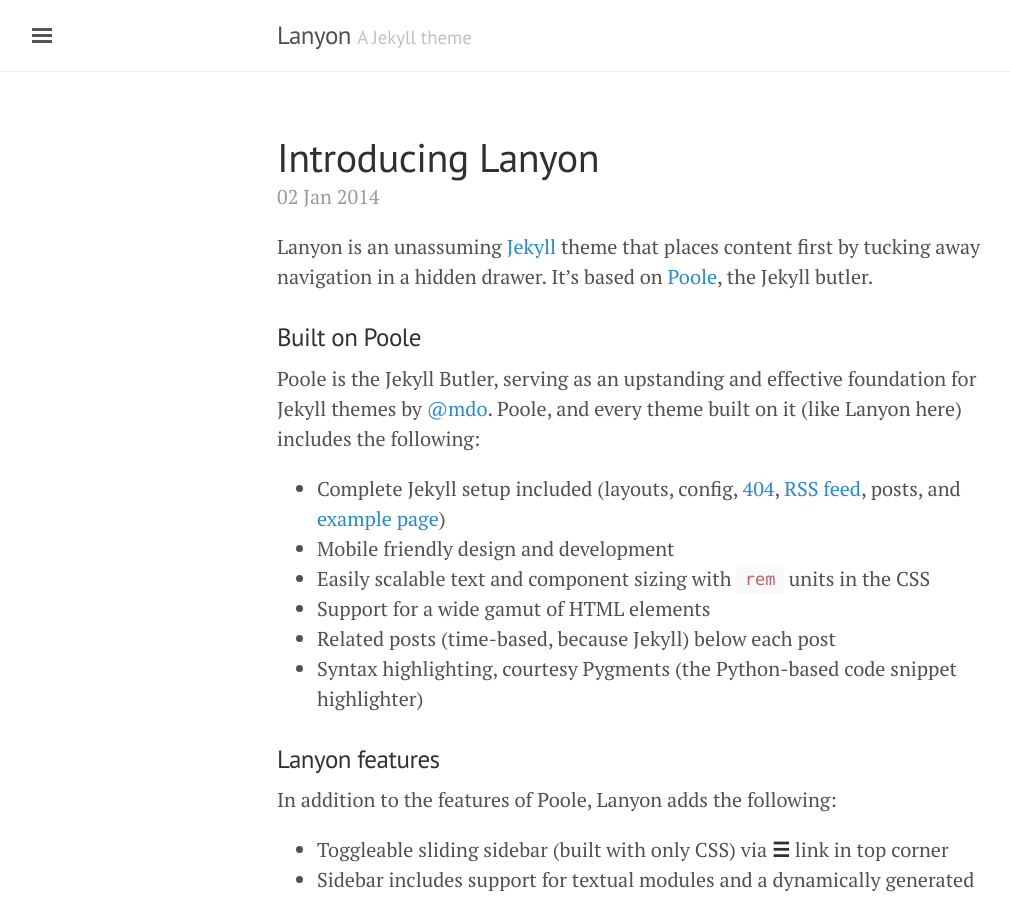
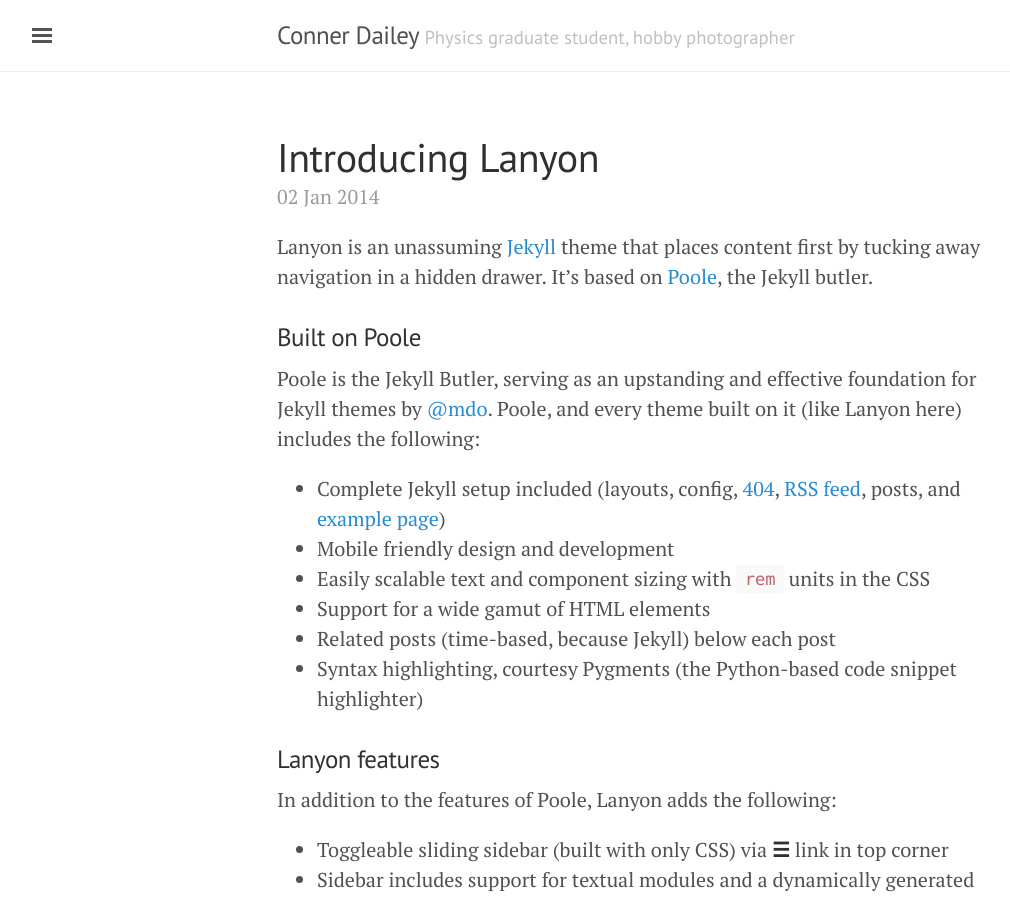
Before and after one commit to TakeTwiceDailey/TakeTwiceDailey.github.io, a Jekyll site: the page built from index.html, in a window 1280 px wide and 900 px high. Shown: the whole window, without its empty margins (3-1013 px from the left). Built offline with Jekyll 4.4.1, drawn with Linux system fonts in a browser that asks for light colours; the list of posts is cut into pages by our own code.

Commit message:
initial changes

```diff
--- a/_config.yml
+++ b/_config.yml
@@ -5,8 +5,8 @@ permalink:           pretty
 relative_permalinks: false
 
 # Setup
-title:               Lanyon
-tagline:             'A Jekyll theme'
+title:               Conner Dailey
+tagline:             'Physics graduate student, hobby photographer'
 description:         'A reserved <a href="http://jekyllrb.com" target="_blank">Jekyll</a> theme that places the utmost gravity on content with a hidden drawer. Made by <a href="https://twitter.com/mdo" target="_blank">@mdo</a>.'
 url:                 http://lanyon.getpoole.com
 baseurl:             ''
--- a/index.html
+++ b/index.html
@@ -1,6 +1,6 @@
 ---
 layout: default
-title: Home
+title: Blog
 ---
 
 <div class="posts">
```
